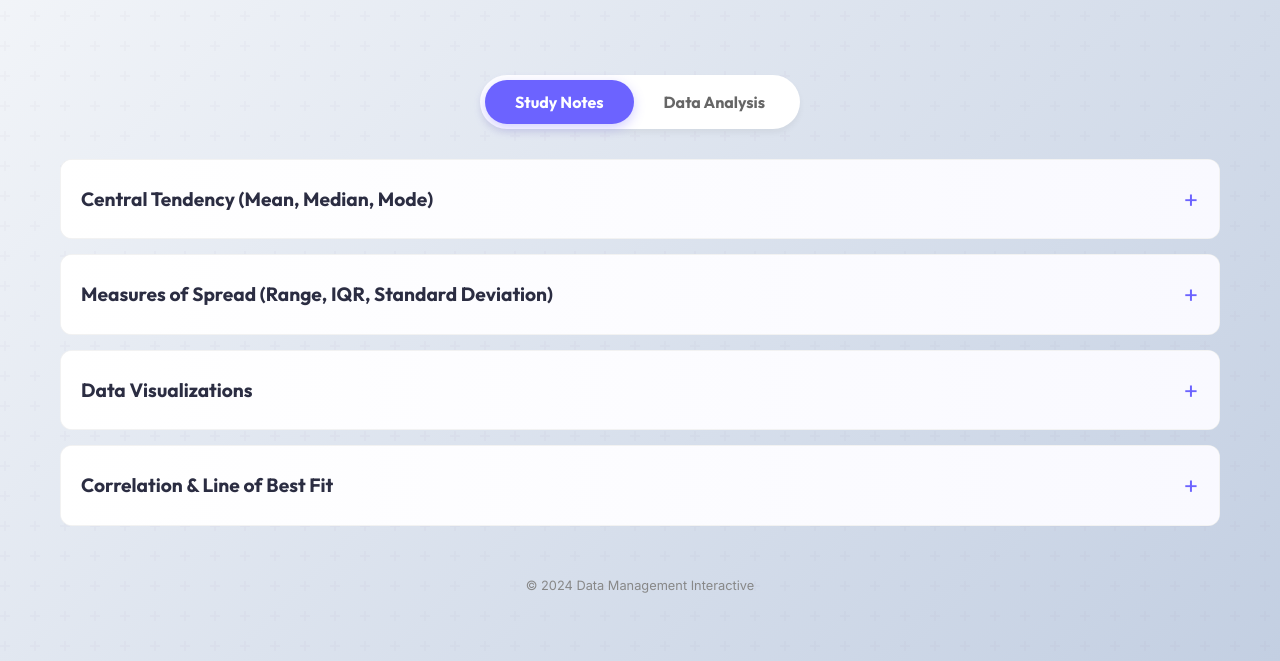
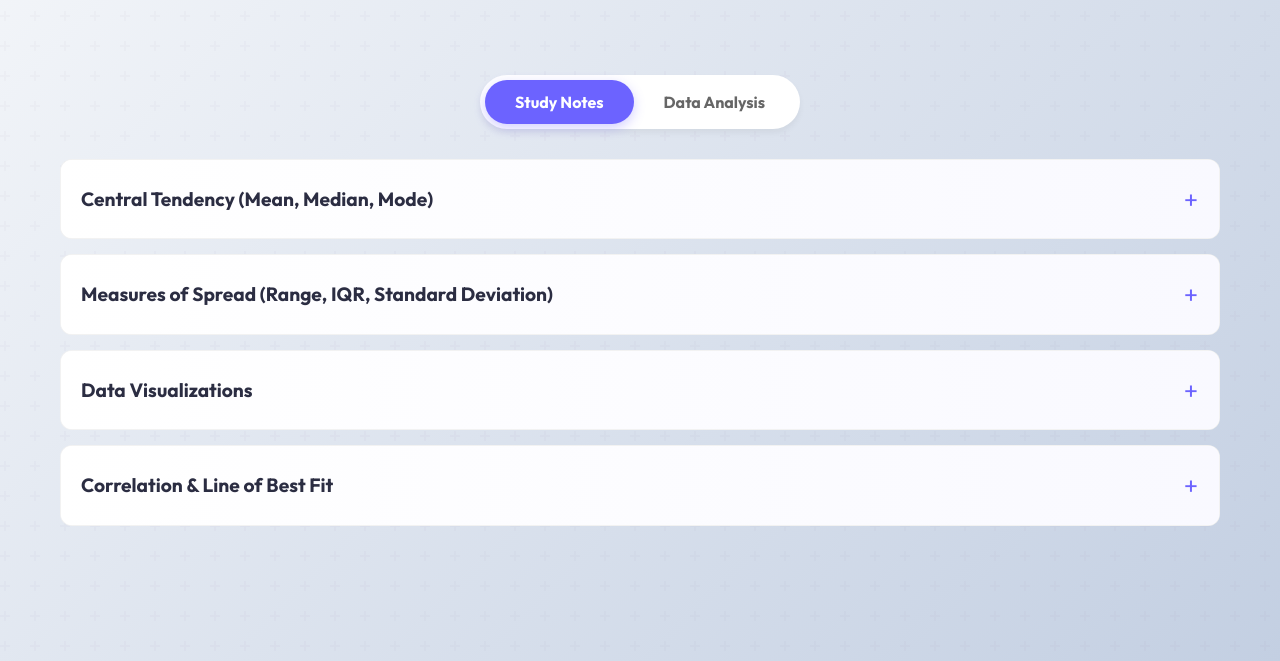
Before and after one commit to isobonk/math, a plain HTML site: page DataManage/index.html in a window 1280 px wide. Shown: the part 139-800 px from the top of the page. Drawn offline with nearby package versions, Linux system fonts and the light colour scheme.

Commit message:
Remove footer

```diff
--- a/DataManage/index.html
+++ b/DataManage/index.html
@@ -109,9 +109,6 @@
             </div>
         </section>
 
-        <footer style="text-align: center; color: #888; font-size: 0.8rem; margin-top: 50px;">
-            <p>&copy; 2024 Data Management Interactive</p>
-        </footer>
     </div>
 
     <!-- SCRIPTS -->
```
